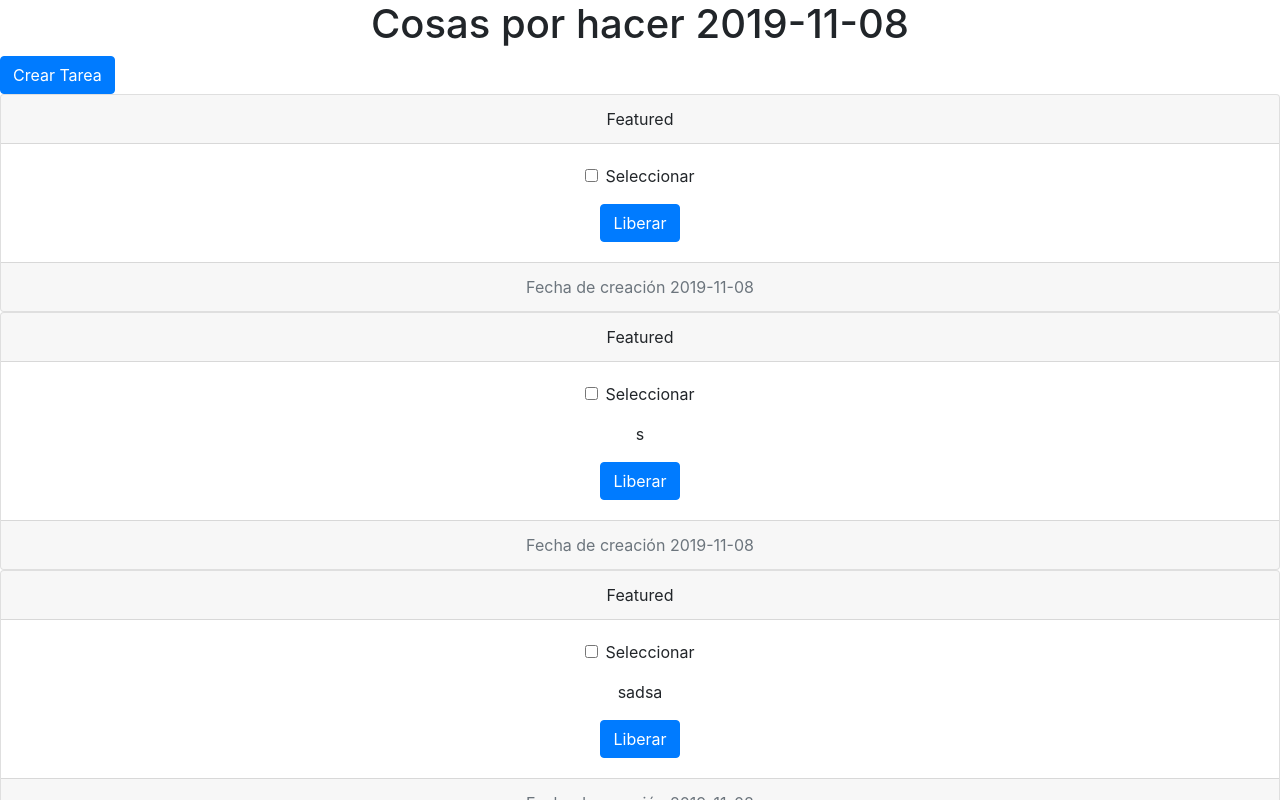
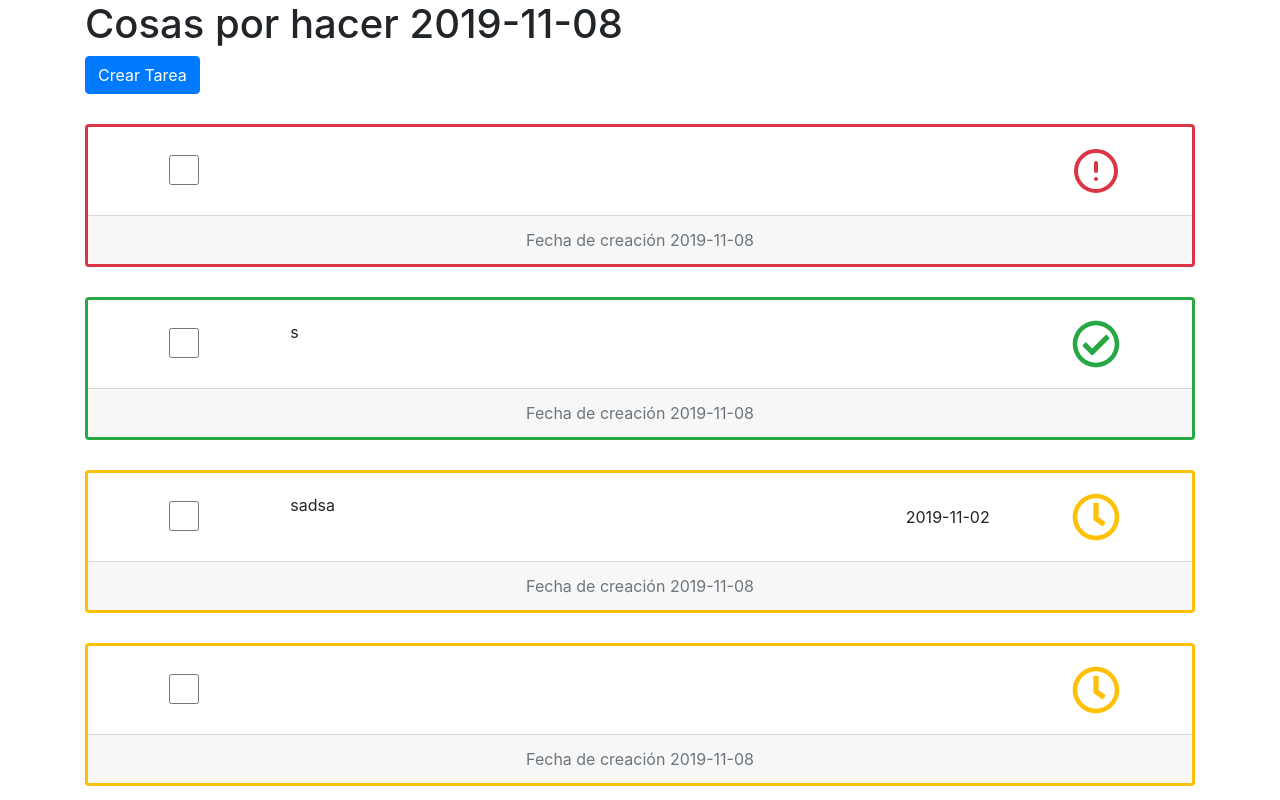
Before and after one commit to Cloiw/gp-test, a React (Create React App) app: page / in a window 1280 px wide. Shown: the top 800 px of the page. Built offline with nearby package versions, Linux system fonts and the light colour scheme; data requests are answered from the project's data file.

Commit message:
etilos card

```diff
--- a/db.json
+++ b/db.json
@@ -3,14 +3,14 @@
     {
       "creation_date": "2019-11-08",
       "expiration_date": "",
-      "status": 1,
+      "status": 3,
       "text": "",
       "id": 1
     },
     {
       "creation_date": "2019-11-08",
       "expiration_date": "",
-      "status": 1,
+      "status": 0,
       "text": "s",
       "id": 2
     },
--- a/package.json
+++ b/package.json
@@ -7,8 +7,8 @@
     "json-server": "^0.15.1",
     "react": "^16.11.0",
     "react-bootstrap": "^1.0.0-beta.14",
-    "react-bootstrap-date-picker": "^5.1.0",
     "react-dom": "^16.11.0",
+    "react-icons": "^3.8.0",
     "react-redux": "^7.1.3",
     "react-scripts": "3.2.0",
     "redux": "^4.0.4",
--- a/src/components/ContentView/index.jsx
+++ b/src/components/ContentView/index.jsx
@@ -1,5 +1,6 @@
 import React from 'react';
 import { Provider, connect } from 'react-redux';
+import { Container, Row, Col } from 'react-bootstrap';
 import store from '../../store';
 import CreateTask from '../CreateTask';
 import TaskCard from '../TaskCard';
@@ -16,13 +17,13 @@ class ContentView extends React.Component {
     getTasks()
     return (
       <Provider store={store}>
-        <div className="App">
+        <Container>
           <h1>Cosas por hacer  {new Date().toISOString().split('T')[0]}</h1>
         <CreateTask/>
         {tasksData.tasks.map(e => {
            return <TaskCard key={e.id} text={e.text} creationDate={e.creation_date} expirationDate={e.expiration_date} status={e.status}/>
         })}
-        </div>
+        </Container>
       </Provider>
     )
   }
--- /dev/null
+++ b/src/components/TaskCard/TaskCard.css
@@ -0,0 +1,47 @@
+.card {
+  border: 3px solid !important;
+}
+.text-center {
+  margin: 30px 0;
+}
+
+.form-check-input {
+  width: 30px;
+  height: 30px;
+}
+
+.align-left {
+  text-align: left;
+}
+
+.align-right {
+  text-align: right;
+  align-items: center;
+}
+
+.align-center {
+  align-items: center;
+
+}
+
+.text-align-top {
+  display: flex;
+  align-self: flex-start;
+}
+
+.check-align {
+  display: flex;
+  margin: 0 !important;
+  justify-content: center;
+}
+
+.check-align > .form-group {
+  margin-bottom: 0 !important;
+}
+
+@media only screen and (max-width: 768px) {
+  .align-left, .align-right {
+    text-align: center;
+    margin: 20px 0;
+  }
+}
--- a/src/components/TaskCard/index.js
+++ b/src/components/TaskCard/index.js
@@ -1,19 +1,41 @@
-import React from 'react';
+import React, { useRef } from 'react';
 import { Card, Button, Form, Row, Col } from 'react-bootstrap';
+import {  FiAlertCircle } from 'react-icons/fi';
+import { FaRegCheckCircle, FaRegClock } from 'react-icons/fa';
+import './TaskCard.css';
 
 const TaskCard = (props) => {
+  const checkRef = useRef(null);
   const { creationDate, expirationDate, text, status, id } = props
   return (
-    <Card className="text-center">
-  <Card.Header>Featured</Card.Header>
+    <Card border={status === 1 ? "warning" : status === 0 ? "success" : "danger"} className="text-center">
       <Card.Body>
+        <Row bsPrefix="align-center row">
+          <Col xs={12} md={2} bsPrefix="check-align col">
             <Form.Group controlId={id}>
-      <Form.Check type="checkbox" label="Seleccionar" />
+              <Form.Check ref={checkRef} type="checkbox" />
             </Form.Group>
+          </Col>
+          <Col xs={12} md={4} bsPrefix="text-align-top col">
+            <div className="align-left">
               <Card.Text>
                 {text}
               </Card.Text>
-    <Button variant="primary">Liberar</Button>
+            </div>
+          </Col>
+          <Col xs={12} md={4}>
+            <div className="align-right">
+              <Card.Text>
+                {expirationDate}
+              </Card.Text>
+            </div>
+          </Col>
+          <Col xs={12} md={2}>
+            {status === 1 ? <FaRegClock size={48} color="#ffc107" /> :
+             status === 0 ? <FaRegCheckCircle size={48} color={"#28a745"} /> :
+             <FiAlertCircle size={48} color={"#dc3545"} />}
+          </Col>
+        </Row>
       </Card.Body>
       <Card.Footer className="text-muted">Fecha de creación {creationDate}</Card.Footer>
     </Card>
```
Also changed, not shown: 1 other file (tests, documents, lock files or other folders). Lines whose indentation alone changed are shown as unchanged.
